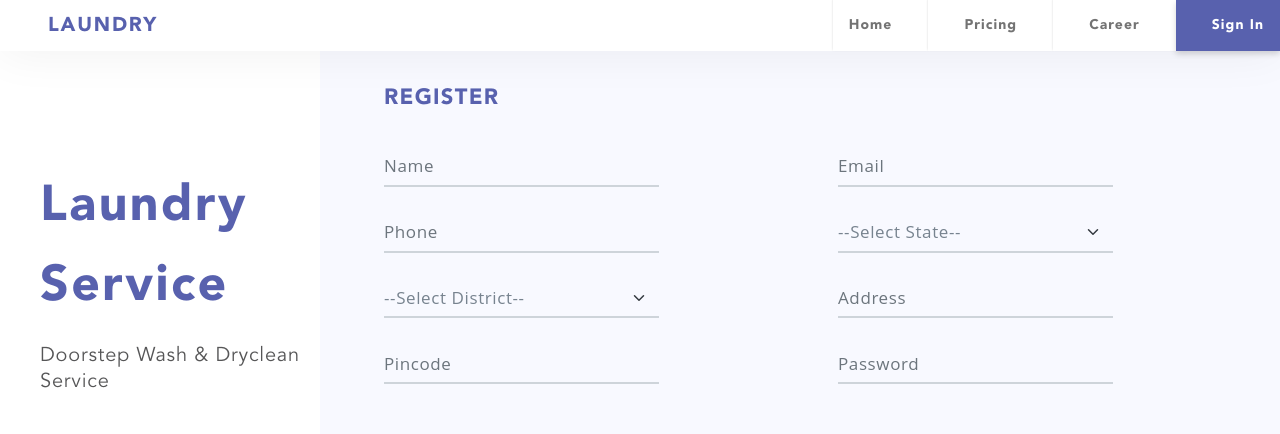
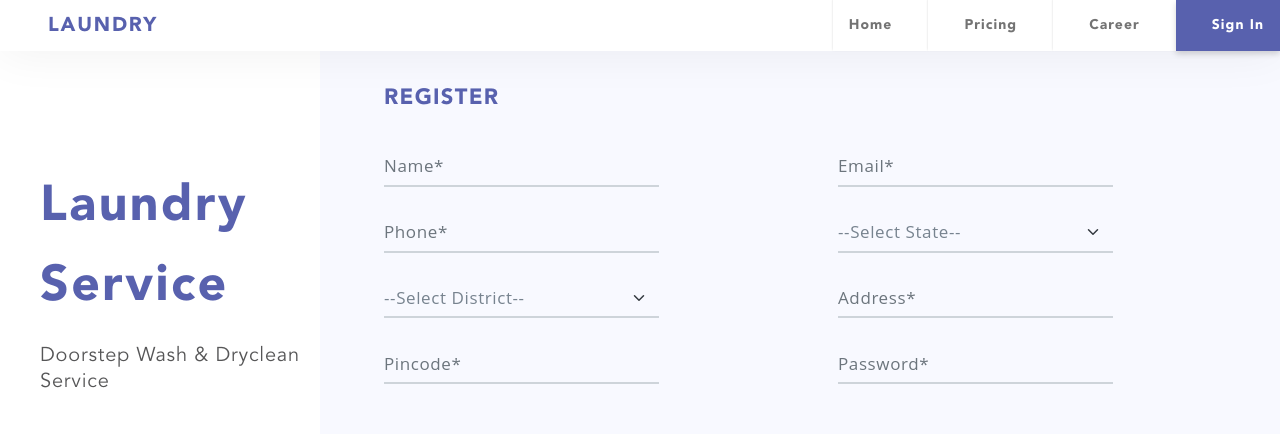
Before and after one commit to BrijneetaGupta/Laundary-Management-System, a React (Create React App) app in the folder frontend/laundary-services/: page /register in a window 1280 px wide. Shown: the top 434 px of the page. Built offline with nearby package versions, Linux system fonts and the light colour scheme; the HTML template or start-up script is replaced by a standard one.

Commit message:
Authentication

```diff
--- a/frontend/laundary-services/src/components/Login.js
+++ b/frontend/laundary-services/src/components/Login.js
@@ -1,10 +1,30 @@
-import React from 'react'
+import React,{useState} from 'react'
+import { NavLink, useNavigate } from 'react-router-dom';
 import '../assets/css/login.css'
 import '../App.css'
 import 'bootstrap/dist/css/bootstrap.min.css'
-import { NavLink } from 'react-router-dom';
+import axios from 'axios'
 
 const Login = () =>{
+  const navigate = useNavigate()
+    const [user,setUser] = useState({
+        Email:"",Password:""
+    });
+
+    const handleInputs = (e)=>{
+        const {name,value} = e.target
+        setUser({...user,[name]:value})
+    }
+    const login = ()=>{
+        axios.post("http://localhost:9002/login",user)
+        .then((res)=>{
+            alert(res.data.message)
+           navigate("./CreateOrder.js")
+        })
+
+        .catch(e=>console.log("Not able to connect backend"))
+    }
+
     return(
         <>
             <section>
@@ -18,16 +38,17 @@ const Login = () =>{
                         </div>
                         <div className='col-md-6 login-section'>
                             <h3>Sign in</h3>
-                            <form className='mb-5' method="Post">
+                            <form className='mb-5'>
                                 <div className="form-group">
-                                    <input type="email" className="form-control pl-0" id="email" placeholder="Mobile / Email" />
+                                    <input type="text" name='Email' className="form-control pl-0" id="email" placeholder="Mobile / Email*" value={user.Email} onChange = {handleInputs} required/>
                                 </div>
                                 <div className="form-group">
-                                    <input type="password" className="form-control pl-0" id="password" placeholder="Password" />
+                                    <input type="password" name='Password' className="form-control pl-0" id="password" placeholder="Password*" value={user.Password} onChange = {handleInputs} required/>
                                 </div>
                                 <small>Forget Password?</small>
+                                <input type="submit" name='SignIn' className='btn btn-filled' value="Sign In" onClick={login}/>
                             </form>
-                            <button className='btn btn-filled'>Sign In</button>
+
                         </div>
                     </div>
                 </div>
--- a/frontend/laundary-services/src/components/Register.js
+++ b/frontend/laundary-services/src/components/Register.js
@@ -1,38 +1,123 @@
-import React from 'react'
-import '../assets/css/register.css'
-import '../App.css'
-import 'bootstrap/dist/css/bootstrap.min.css'
-import { NavLink } from 'react-router-dom';
+import React, { useState } from "react";
+import "../assets/css/register.css";
+import "../App.css";
+import "bootstrap/dist/css/bootstrap.min.css";
+import {  NavLink } from "react-router-dom";
+import { useNavigate } from "react-router-dom";
 
-const Register = () =>{
-    return(
+
+const Register = () => {
+  let navigate = useNavigate()
+  const [user, setUser] = useState({
+    Name: "",
+    Email: "",
+    Phone: "",
+    State: "",
+    District: "",
+    Address: "",
+    Pincode: "",
+    Password: "",
+  });
+
+  const handleInputs = (e) => {
+    const { name, value } = e.target;
+    setUser({ ...user, [name]: value });
+  };
+  // const toRegister = () => {
+  //   const { Name, Email, Phone, State, District, Address, Pincode, Password } =
+  //     user;
+  //   if (Name && Email && Phone && State && District && Address && Pincode && Password){
+  //     axios.post("http://localhost:9002/registers", user)
+  //       .then((res) => {
+  //         console.log(res)
+  //       }).catch((e) => {
+  //         console.log(e);
+  //       });
+  //   } else {
+  //     alert("Invallid Inputs");
+  //   }
+  // };
+ const toRegister = async (e)=>{
+   e.preventDefault();
+   const { Name, Email, Phone, State, District, Address, Pincode, Password } = user;
+  const res =  await fetch("/registers",{
+    method:"POST",
+    headers:{
+      "Content-Type":"application/json"
+    },
+    body:JSON.stringify({
+      Name, Email, Phone, State, District, Address, Pincode, Password
+    })
+  })
+ const  result = await res.json();
+ if(result.status===422 || !result){
+   window.alert("Invallid Registration")
+ }else{
+  window.alert("Registration Successful")
+  navigate("/")
+ }
+ }
+  return (
     <>
       <section>
-                <div className='container-fluid'>
-                    <div className='row'>
-                        <div className='col-md-3 login-div bg-white'>
-                            <h2 className='mb-3'>Laundry Service</h2>
-                            <h4 className='mb-5'>Doorstep Wash & Dryclean Service</h4>
-                            <h6 className='mb-3'>Already Have An Account?</h6>
-                            <button className='btn btn-regular'><NavLink to="/">Sign In</NavLink></button>
+        <div className="container-fluid">
+          <div className="row">
+            <div className="col-md-3 login-div bg-white">
+              <h2 className="mb-3">Laundry Service</h2>
+              <h4 className="mb-5">Doorstep Wash & Dryclean Service</h4>
+              <h6 className="mb-3">Already Have An Account?</h6>
+              <button className="btn btn-regular">
+                <NavLink to="/">Sign In</NavLink>
+              </button>
             </div>
-                        <div className='col-md-9 register-div'>
+            <div className="col-md-9 register-div">
               <h3>Register</h3>
               <form>
                 <div className="row">
                   <div className="col">
-                                        <input type="text" className="form-control" placeholder="Name" />
+                    <input
+                      type="text"
+                      className="form-control"
+                      placeholder="Name*"
+                      value={user.Name}
+                      onChange={handleInputs}
+                      name="Name"
+                      required
+                    />
                   </div>
                   <div class="col">
-                                        <input type="email" className="form-control" placeholder="Email" />
+                    <input
+                      type="text"
+                      className="form-control"
+                      placeholder="Email*"
+                      value={user.Email}
+                      onChange={handleInputs}
+                      name="Email"
+                      required
+                    />
                   </div>
                 </div>
                 <div className="row">
                   <div className="col">
-                                        <input type="number" className="form-control" placeholder="Phone" />
+                    <input
+                      type="text"
+                      className="form-control"
+                      placeholder="Phone*"
+                      value={user.Phone}
+                      onChange={handleInputs}
+                      name="Phone"
+                      required
+                    />
                   </div>
                   <div class="col">
-                                        <select id="inputState" class="form-select">
+                    <select
+                      id="inputState"
+                      class="form-select"
+                      name="State"
+                      value={user.State}
+                      onChange={handleInputs}
+                      required
+                    >
                       <option selected>--Select State--</option>
                       <option>Andhra Pradesh</option>
                       <option>Chhatisgarh</option>
@@ -44,43 +129,84 @@ const Register = () =>{
                 </div>
                 <div className="row">
                   <div className="col">
-                                        <select id="inputState" class="form-select">
+                    <select
+                      id="inputState"
+                      class="form-select"
+                      name="District"
+                      value={user.District}
+                      onChange={handleInputs}
+                      required
+                    >
                       <option selected>--Select District--</option>
-                                            <option>Andhra Pradesh</option>
-                                            <option>Chhatisgarh</option>
-                                            <option>Haryana</option>
-                                            <option>Meghalaya</option>
-                                            <option>Rajasthan</option>
+                      <option>Jaipur</option>
+                      <option>Ajmer</option>
+                      <option>Udaipur</option>
+                      <option>Jodhpur</option>
+                      <option>Mount-Abu</option>
                     </select>
                   </div>
                   <div class="col">
-                                        <input type="text" className="form-control" placeholder="Address" />
+                    <input
+                      type="text"
+                      className="form-control"
+                      placeholder="Address*"
+                      value={user.Address}
+                      onChange={handleInputs}
+                      name="Address"
+                      required
+                    />
                   </div>
                 </div>
                 <div className="row">
                   <div className="col">
-                                        <input type="number" className="form-control" placeholder="Pincode" />
+                    <input
+                      type="text"
+                      className="form-control"
+                      placeholder="Pincode*"
+                      value={user.Pincode}
+                      onChange={handleInputs}
+                      name="Pincode"
+                      required
+                    />
                   </div>
                   <div class="col">
-                                        <input type="password" className="form-control" placeholder="Password" />
+                    <input
+                      type="password"
+                      className="form-control"
+                      placeholder="Password*"
+                      value={user.Password}
+                      onChange={handleInputs}
+                      name="Password"
+                      required
+                    />
                   </div>
                 </div>
                 <div className="form-group my-5">
                   <div className="form-check d-flex">
-                                    <input className="form-check-input" type="checkbox" id="gridCheck" />
+                    <input
+                      className="form-check-input"
+                      type="checkbox"
+                      id="gridCheck"
+                    />
                     <label className="form-check-label" for="gridCheck">
-                                        I agree to Terms & Condition receiving marketing and promotional materials
+                      I agree to Terms & Condition receiving marketing and
+                      promotional materials
                     </label>
                   </div>
                 </div>
+                <input
+                  type="submit"
+                  name="signup"
+                  className="btn btn-filled"
+                  value="Register"
+                  onClick={toRegister}
+                />
               </form>
-                            <button className='btn btn-filled'>Register</button>
             </div>
           </div>
         </div>
       </section>
     </>
-    )
-}
-
-export default Register
+  );
+};
+export default Register;
```
Lines whose indentation alone changed are shown as unchanged.
